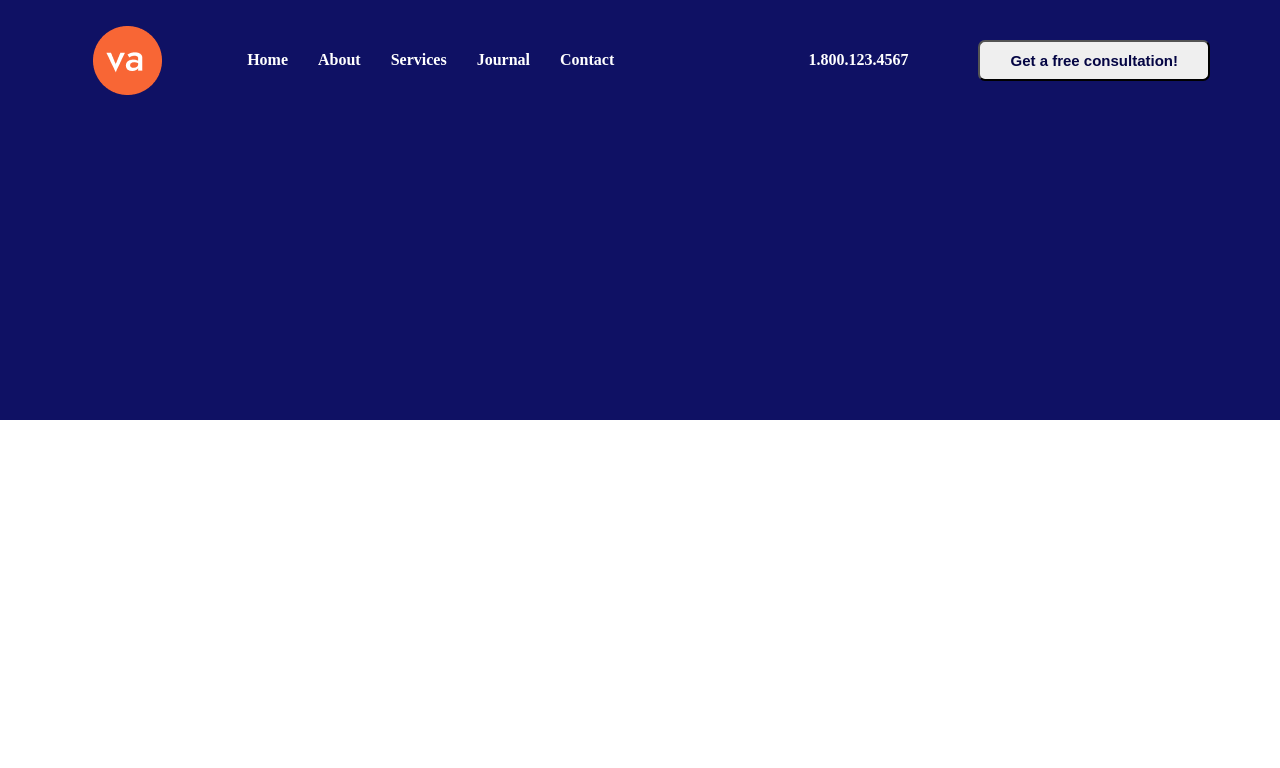
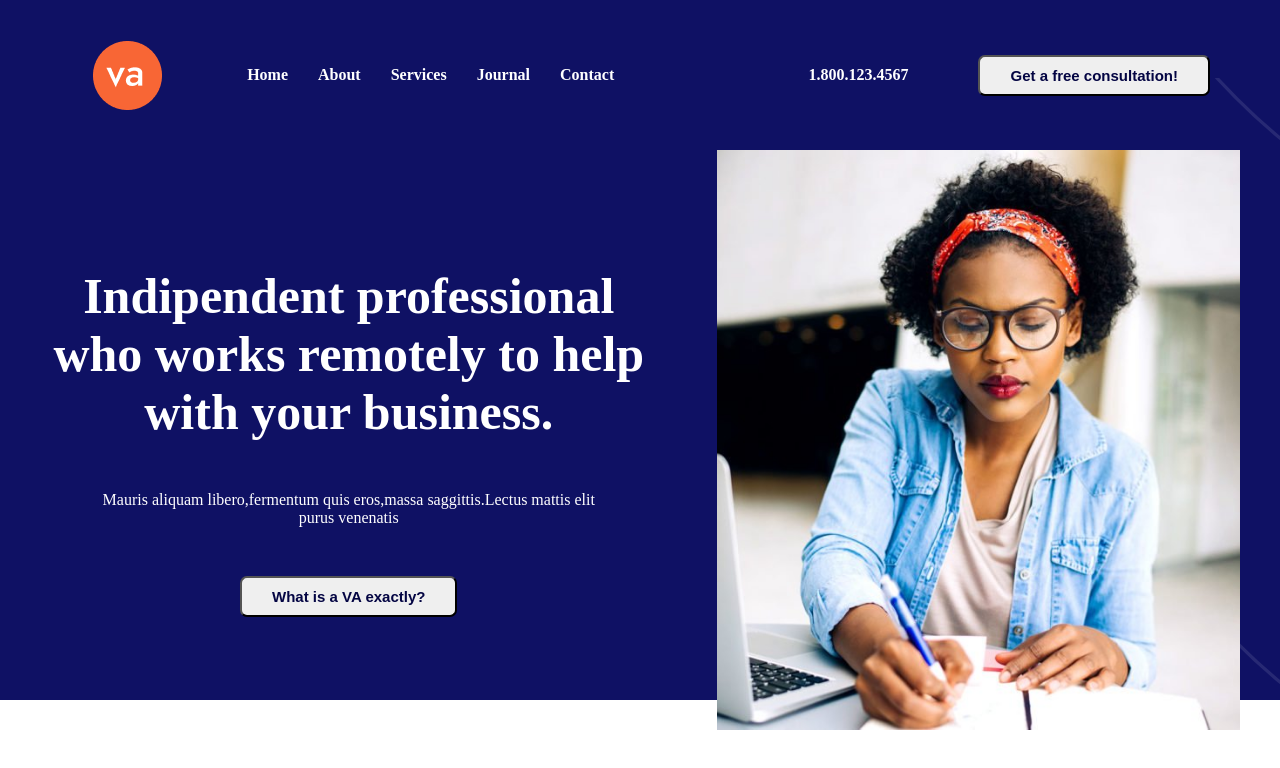
Before and after one commit to michelecamera1995/VUE-progetto-va, a Vue app: page / in a window 1280 px wide. Shown: the top 768 px of the page. Built offline with nearby package versions, Linux system fonts and the light colour scheme.

Commit message:
header done

```diff
--- a/src/components/Header.vue
+++ b/src/components/Header.vue
@@ -1,5 +1,6 @@
 <template>
   <div id='Header' >
+
     <div>
         <div id="Top-header">
 
@@ -19,11 +20,22 @@
             </div>
             <!---->
 
+    </div>
+
+    </div>
+        <div id="Bottom-header"  class='container'>
+            <div id="Left-Bottom-header">
+                <h2>Indipendent professional who works remotely to help with your business.</h2>
+                <p>Mauris aliquam libero,fermentum quis eros,massa saggittis.Lectus mattis elit purus venenatis</p>
+                <div>
+                    <button class='button'>What is a VA exactly?</button>
+                </div>
+            </div>
+            <div id="Right-Bottom-header">
+                <img src="@/assets/info-5-600x666.jpg" alt="info">
+            </div>
         </div>
     </div>
-        <div id="Bottom-header"  class='container'></div>
-    </div>
-
 
 </template>
 
@@ -52,14 +64,17 @@ props: {
 
 #Header{
 
+     height: 700px;
     color: white;
     background-color: #0f1164;
     background-image: url('@/assets/info-bg-2.svg');
+    background-position: center;
     font-weight: bold;
+
 
      #Top-header{
           width: 100%;
-          height: 120px;
+          height: 150px;
           display: flex;
           justify-content: space-between;
           align-items: center;
@@ -86,8 +101,36 @@ props: {
 
       #Bottom-header{
           width: 1200px;
-          height: 300px;
           margin: 0 auto;
+          display: flex;
+
+          #Left-Bottom-header{
+              margin-right: 5%;
+              width: 60%;
+              display: flex;
+              flex-direction: column;
+              justify-content: center;
+              align-items: center;
+
+              h2{
+                  font-size: 50px;
+                  text-align: center;
+              }
+              p{
+                  margin: 8%;
+                  font-weight: 200;
+                  text-align: center;
+              }
+              button{
+                  text-align: center;
+              }
+          }
+          #Right-Bottom-header{
+              img{
+                  height: 580px;
+              }
+          }
+
       }
 }
 
```
